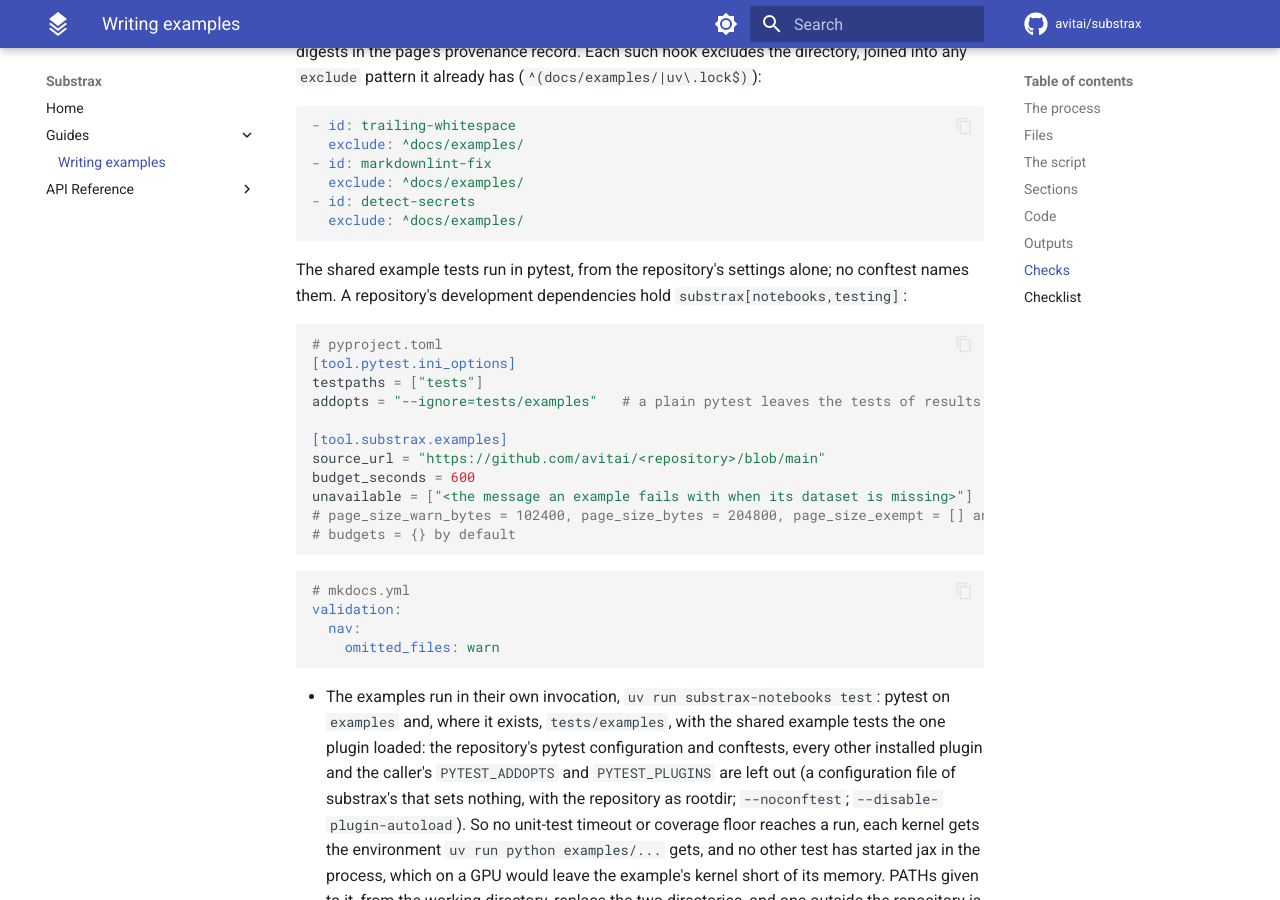
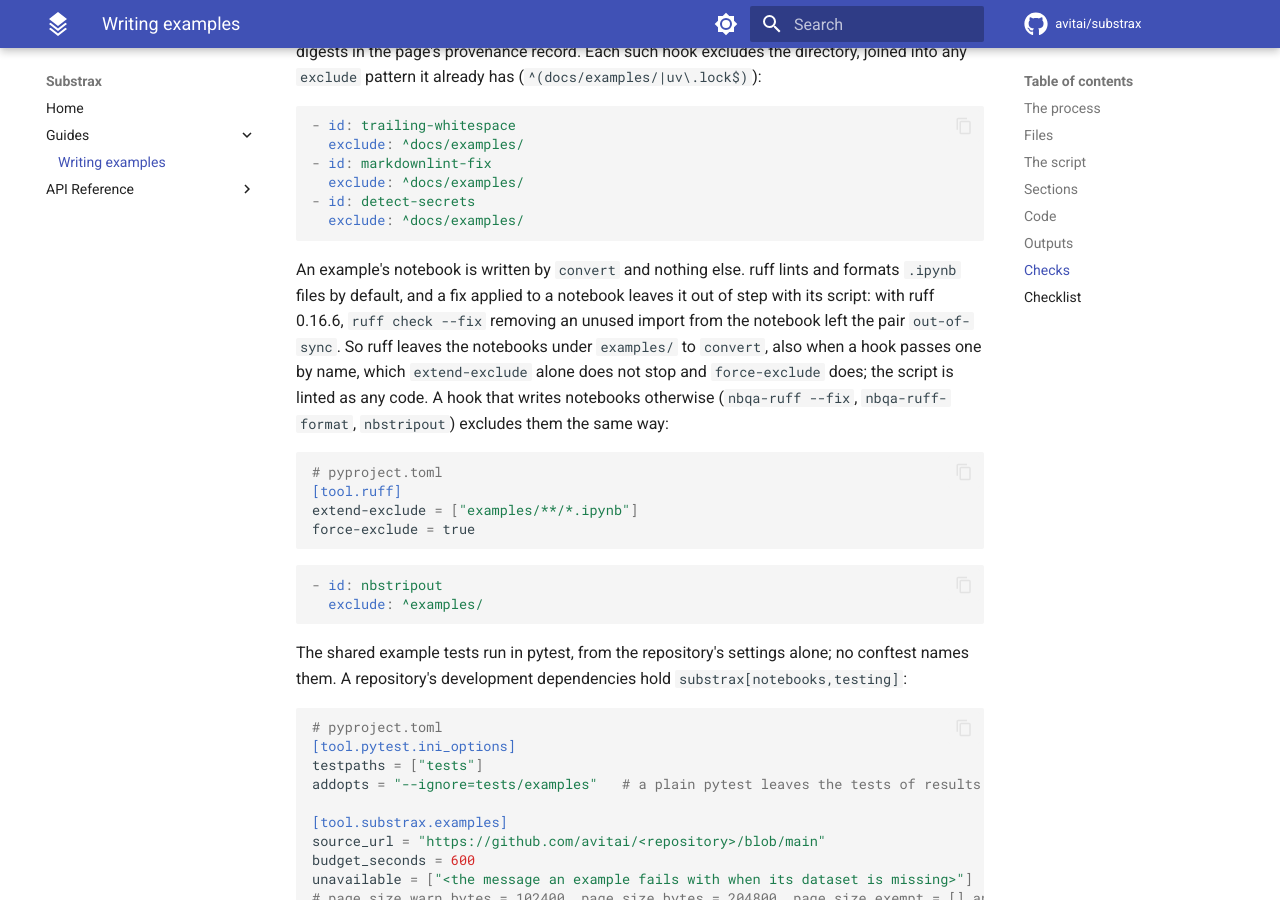
Before and after one commit to avitai/substrax, an MkDocs documentation site: the page built from docs/guides/writing-examples.md, in a window 1280 px wide and 900 px high, scrolled down 5403 px. Built offline with MkDocs 1.6.1 and Material for MkDocs 9.7.7, drawn with Linux system fonts in a browser that asks for light colours; comment, search, counter and statistics services are not loaded.

Commit message:
docs(guide): keep every hook that writes notebooks off the pairs
ruff lints and formats .ipynb files by default, and ruff check --fix
applied to a converted notebook left the pair out-of-sync with its
script (measured with ruff 0.16.6). The guide named only the hooks
that change generated pages. It now has ruff leave the notebooks under
examples to convert, with extend-exclude and force-exclude, since a
hook that passes the notebook's path is not stopped by extend-exclude
alone (measured too), and has nbqa and nbstripout exclude them.

````diff
--- a/docs/guides/writing-examples.md
+++ b/docs/guides/writing-examples.md
@@ -214,6 +214,26 @@ digests in the page's provenance record. Each such hook excludes the directory,
   exclude: ^docs/examples/
 ```
 
+An example's notebook is written by `convert` and nothing else. ruff lints and formats `.ipynb`
+files by default, and a fix applied to a notebook leaves it out of step with its script: with ruff
+0.16.6, `ruff check --fix` removing an unused import from the notebook left the pair
+`out-of-sync`. So ruff leaves the notebooks under `examples/` to `convert`, also when a hook passes
+one by name, which `extend-exclude` alone does not stop and `force-exclude` does; the script is
+linted as any code. A hook that writes notebooks otherwise (`nbqa-ruff --fix`, `nbqa-ruff-format`,
+`nbstripout`) excludes them the same way:
+
+```toml
+# pyproject.toml
+[tool.ruff]
+extend-exclude = ["examples/**/*.ipynb"]
+force-exclude = true
+```
+
+```yaml
+- id: nbstripout
+  exclude: ^examples/
+```
+
 The shared example tests run in pytest, from the repository's settings alone; no conftest names
 them. A repository's development dependencies hold `substrax[notebooks,testing]`:
 
````
Also changed, not shown: CHANGELOG.md (+4 -0 lines), 1 other file.
